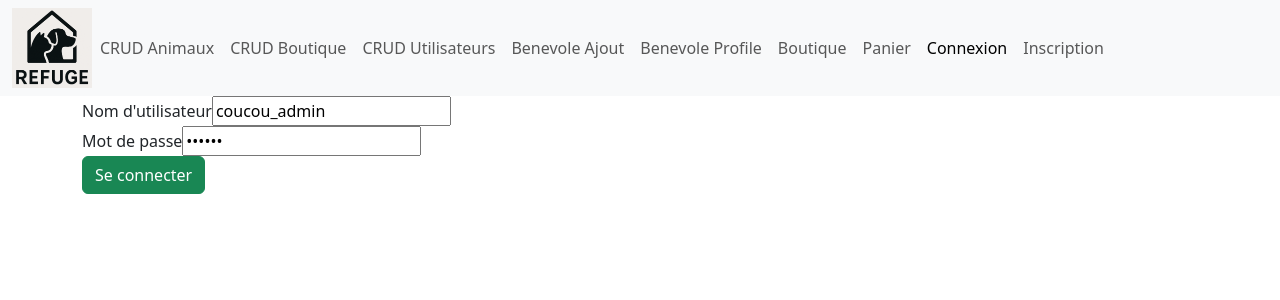
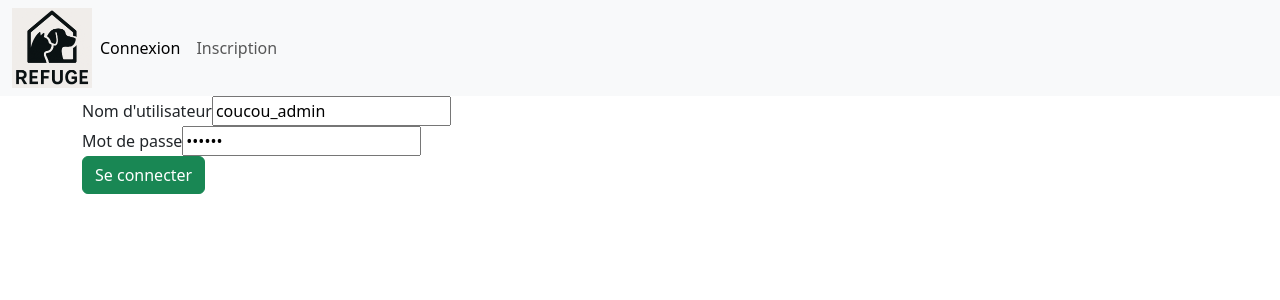
Before and after one commit to DamienCode404/RefugeFront, an Angular app: page /connexion in a window 1280 px wide. Shown: the top 300 px of the page. Built offline with nearby package versions, Linux system fonts and the light colour scheme.

Commit message:
Changement de la navbar selon le role du user

```diff
--- a/src/app/navigation/navigation.component.html
+++ b/src/app/navigation/navigation.component.html
@@ -9,15 +9,30 @@
 
       <div class="collapse navbar-collapse" id="navbarNavAltMarkup">
         <div class="navbar-nav">
+          @if (!role)
+          {
+            <a class="nav-link" [routerLink]="[ '/connexion' ]" routerLinkActive="active">Connexion</a>
+            <a class="nav-link" [routerLink]="[ '/inscription' ]" routerLinkActive="active">Inscription</a>
+          }
+          @else
+          {
+            @if (role == "ADMIN")
+            {
               <a class="nav-link" [routerLink]="[ '/admin-animaux' ]" routerLinkActive="active">CRUD Animaux</a>
               <a class="nav-link" [routerLink]="[ '/admin-boutique' ]" routerLinkActive="active">CRUD Boutique</a>
               <a class="nav-link" [routerLink]="[ '/admin-utilisateurs' ]" routerLinkActive="active">CRUD Utilisateurs</a>
+            }
+            @if (role == "WORKER")
+            {
               <a class="nav-link" [routerLink]="[ '/benevole-ajout' ]" routerLinkActive="active">Benevole Ajout</a>
               <a class="nav-link" [routerLink]="[ '/benevole-profile' ]" routerLinkActive="active">Benevole Profile</a>
+            }
+            <a class="nav-link" [routerLink]="[ '/home' ]" routerLinkActive="active">Acceuil</a>
             <a class="nav-link" [routerLink]="[ '/boutique' ]" routerLinkActive="active">Boutique</a>
             <a class="nav-link" [routerLink]="[ '/panier' ]" routerLinkActive="active">Panier</a>
-          <a class="nav-link" [routerLink]="[ '/connexion' ]" routerLinkActive="active">Connexion</a>
-          <a class="nav-link" [routerLink]="[ '/inscription' ]" routerLinkActive="active">Inscription</a>
+            <!--FAIRE DECONNEXION-->
+          }
+
 
         </div>
       </div>
--- a/src/app/navigation/navigation.component.ts
+++ b/src/app/navigation/navigation.component.ts
@@ -1,4 +1,5 @@
-import { Component } from '@angular/core';
+import { Component, OnChanges, SimpleChanges } from '@angular/core';
+import { AuthService } from '../auth.service';
 
 @Component({
   selector: 'app-navigation',
@@ -8,4 +9,24 @@ import { Component } from '@angular/core';
 })
 export class NavigationComponent {
 
+  //Dans la page nav le role sera "ADMIN", "WORKER" ou "CLIENT" si connecté et null sinon
+  private _role : string | null = null;
+
+  constructor(private authService : AuthService)
+  {
+    if (this.authService.user) {console.log("there is a user"); this._role = this.authService.user.roleUser}
+    if (!this.authService.user) {console.log("there is no user");}
+  }
+
+
+  public get role()
+{
+    return this._role;
 }
+
+public set role(value : string | null)
+{
+    this._role = value;
+}
+
+}
--- a/src/app/pages/connexion/connexion.component.ts
+++ b/src/app/pages/connexion/connexion.component.ts
@@ -42,6 +42,6 @@ export class ConnexionComponent implements OnInit {
     this.service.authenticate(new AuthRequest(this.authForm.value.login, this.authForm.value.password));
 
     // FIXME : Si l'auth échoue, on est quand même redirigé
-    this.router.navigate([ '/home' ]);
+    this.router.navigate([ '/home' ]).then(() => window.location.reload());
   }
 }
```
Lines whose indentation alone changed are shown as unchanged.
